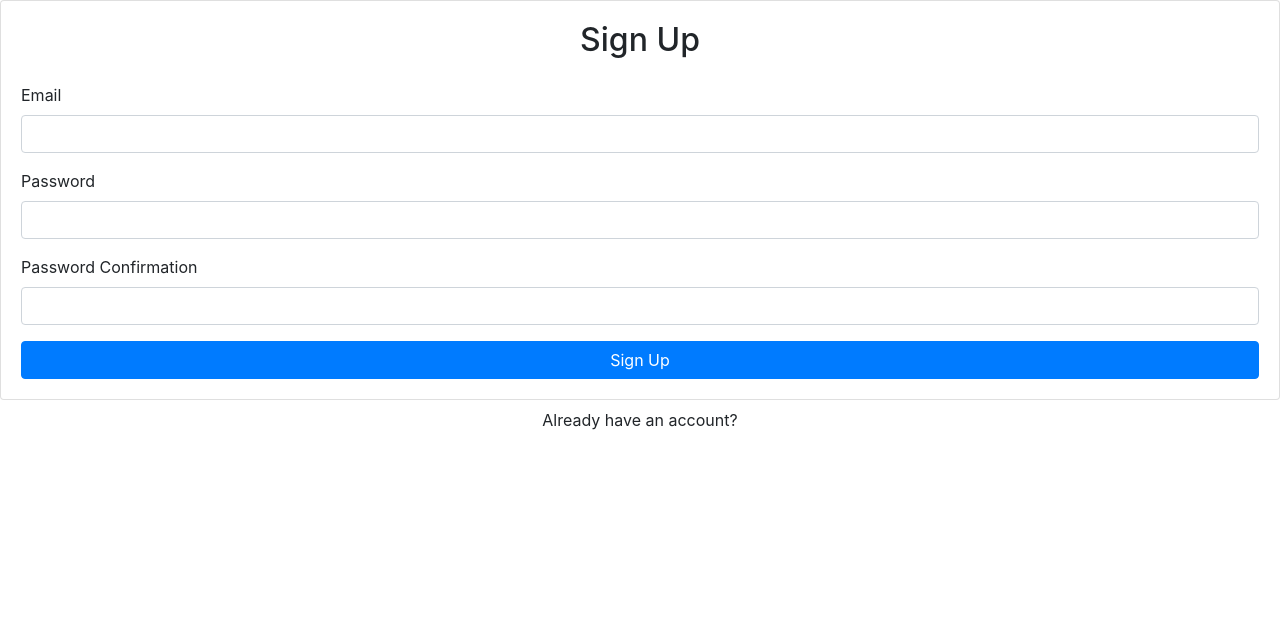
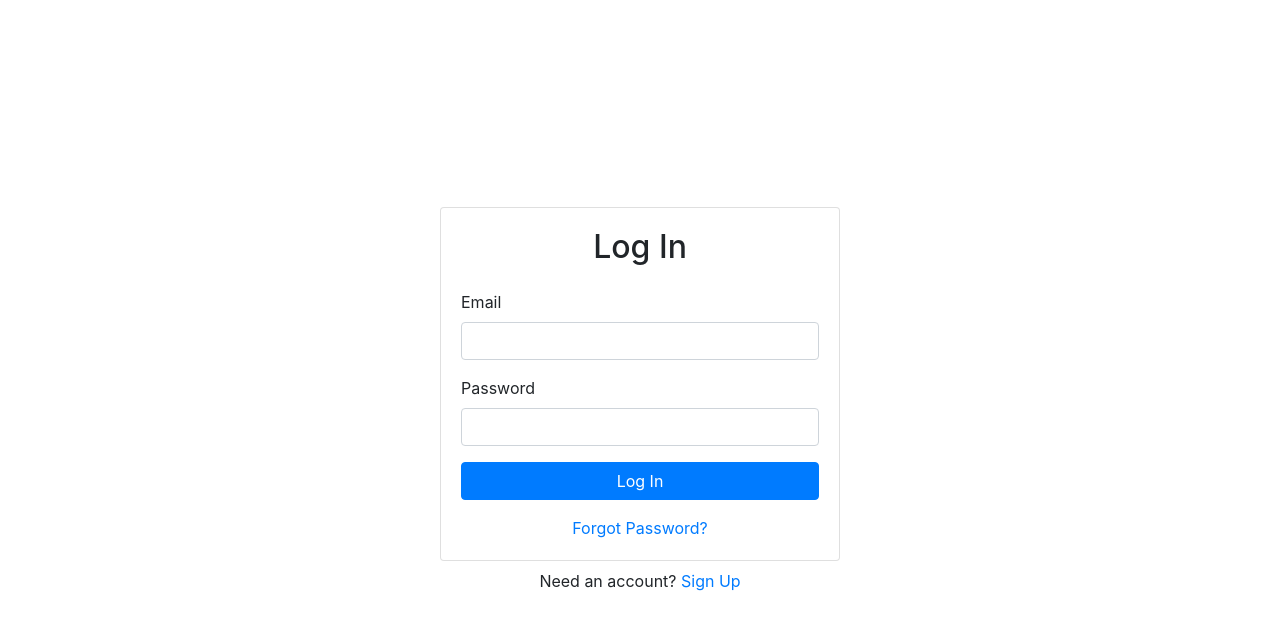
Before and after one commit to Vladi97/reactibook_web, a React (Create React App) app: page / in a window 1280 px wide. Shown: the top 630 px of the page. Built offline with nearby package versions, Linux system fonts and the light colour scheme; no server answers.

Commit message:
Login component added

```diff
--- a/package.json
+++ b/package.json
@@ -11,6 +11,7 @@
     "react": "^17.0.1",
     "react-bootstrap": "^1.4.3",
     "react-dom": "^17.0.1",
+    "react-router-dom": "^5.2.0",
     "react-scripts": "4.0.1",
     "web-vitals": "^0.2.4"
   },
--- a/src/components/App.js
+++ b/src/components/App.js
@@ -1,5 +1,6 @@
 import React from "react"
 import Signup from "./Signup"
+import Login from "./Login"
 import { Container } from "react-bootstrap"
 import { AuthProvider } from "../contexts/AuthContext"
 import { BrowserRouter as Router, Switch, Route } from "react-router-dom"
@@ -16,7 +17,9 @@
           <AuthProvider>
             <Switch>
               {/* <PrivateRoute exact path="/" component={Dashboard} /> */}
-              <Route path="/signup" component={Signup} />
+              <Route exact path="/" component={Login} />
+              <Route exact path="/signup" component={Signup} />
+              <Route exact path="/login" component={Login} />
             </Switch>
           </AuthProvider>
         </Router>
--- /dev/null
+++ b/src/components/Login.js
@@ -0,0 +1,58 @@
+import React, { useRef, useState } from "react";
+import { Form, Button, Card, Alert } from "react-bootstrap";
+import { useAuth } from "../contexts/AuthContext";
+import { Link, useHistory } from "react-router-dom";
+
+export default function Login() {
+  const emailRef = useRef();
+  const passwordRef = useRef();
+  const { login } = useAuth();
+  const [error, setError] = useState("");
+  const [loading, setLoading] = useState(false);
+  const history = useHistory();
+
+  async function handleSubmit(e) {
+    e.preventDefault();
+
+    try {
+      setError("");
+      setLoading(true);
+      await login(emailRef.current.value, passwordRef.current.value);
+      history.push("/");
+    } catch {
+      setError("Failed to log in");
+    }
+
+    setLoading(false);
+  }
+
+  return (
+    <>
+      <Card>
+        <Card.Body>
+          <h2 className="text-center mb-4">Log In</h2>
+          {error && <Alert variant="danger">{error}</Alert>}
+          <Form onSubmit={handleSubmit}>
+            <Form.Group id="email">
+              <Form.Label>Email</Form.Label>
+              <Form.Control type="email" ref={emailRef} required />
+            </Form.Group>
+            <Form.Group id="password">
+              <Form.Label>Password</Form.Label>
+              <Form.Control type="password" ref={passwordRef} required />
+            </Form.Group>
+            <Button disabled={loading} className="w-100" type="submit">
+              Log In
+            </Button>
+          </Form>
+          <div className="w-100 text-center mt-3">
+            <Link to="/forgot-password">Forgot Password?</Link>
+          </div>
+        </Card.Body>
+      </Card>
+      <div className="w-100 text-center mt-2">
+        Need an account? <Link to="/signup">Sign Up</Link>
+      </div>
+    </>
+  );
+}
--- a/src/index.js
+++ b/src/index.js
@@ -1,6 +1,6 @@
 import React from 'react'
 import ReactDOM from 'react-dom'
-import App from './components/Signup'
+import App from './components/App'
 import "bootstrap/dist/css/bootstrap.min.css"
 
 ReactDOM.render(
```
Also changed, not shown: 2 other files (tests, documents, lock files or other folders).
